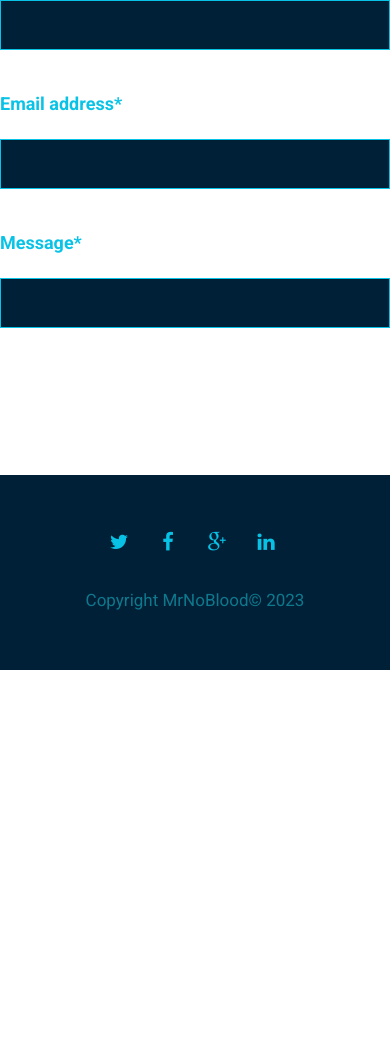
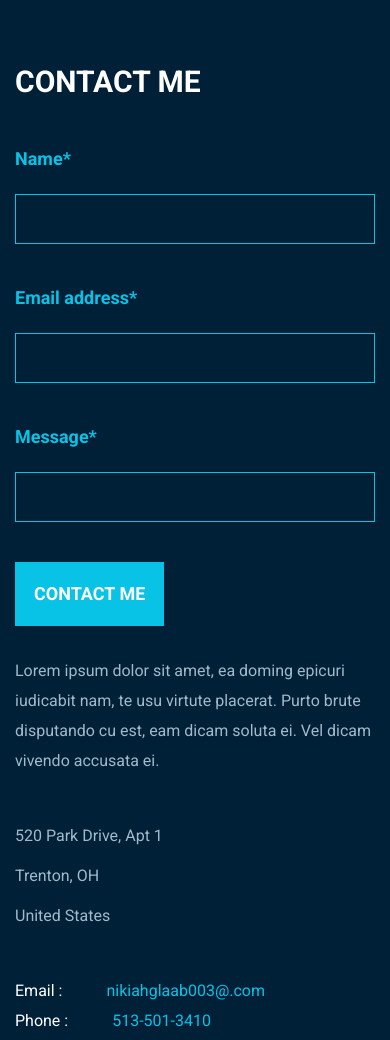
Before and after one commit to MrCodeBlood/MrNoBloodWebsite, a plain HTML site: page index.html in a window 390 px wide. Shown: the part 8884-9924 px from the top of the page. Before the commit the page ends 9554 px from the top, so only its background shows below. Drawn offline with nearby package versions, Linux system fonts and the light colour scheme.

Commit message:
Update index.html

```diff
--- a/index.html
+++ b/index.html
@@ -578,30 +578,59 @@
 	<!-- section portfolio endt -->
 
 	<!-- section contact start -->
-	<form class="contact-box" action="send_email.php" method="post">
+	<section id="section-contact" class="section-padding">
+		<div class="container">
+			<div class="row">
+				<div class="col-md-12">
+					<h2 class="heading-title">Contact me</h2>
+				</div>
+			</div>
+			<div class="row">
+
+				<div class="col-md-6 col-sm-6 wow fadeInRight">
+					<div class="contact-form">
+						<form class="contact-box">
 							<div class="form-group">
 								<label>Name*</label>
-			<input type="text" class="form-control" name="name">
+								<input type="text" class="form-control">
 							</div>
 
 							<div class="form-group">
 								<label>Email address*</label>
-			<input type="text" class="form-control" name="email">
+								<input type="text" class="form-control">
 							</div>
 
 							<div class="form-group">
 								<label>Message*</label>
-			<input type="text" class="form-control" name="message">
-		</div>
-		<div class="row">
-			<div class="col-md-12">
-				<input type="submit" value="Contact me" class="btn btn-default">
-			</div>
+								<input type="text" class="form-control">
 							</div>
 						</form>
 
+						<div class="row">
+							<div class="col-md-12">
+								<a href="#" class="btn btn-default">Contact me</a>
+							</div>
+						</div>
+					</div>
+				</div>
+					<div class="col-md-6 col-sm-6 wow fadeInLeft">
+					<div class="contact-left">
+						<p>Lorem ipsum dolor sit amet, ea doming epicuri iudicabit nam, te usu virtute placerat. Purto brute disputando cu est, eam dicam soluta ei. Vel dicam vivendo accusata ei.</p>
+						<div class="location">
+							<p>520 Park Drive, Apt 1</p>
+							<p>Trenton, OH</p>
+							<p>United States</p>
+						</div>
+						<ul>
+							<li><span>Email :</span> <a>nikiahglaab003@.com</a></li>
+							<li><span>Phone :</span> <a>513-501-3410</a></li>
+						</ul>
+					</div>
+				</div>
+			</div>
+		</div>
+	</section>
 	<!-- section contact end -->
-
 	<footer id="section-footer">
 		<div class="container">
 			<div class="row">
```
Lines whose indentation alone changed are shown as unchanged.
